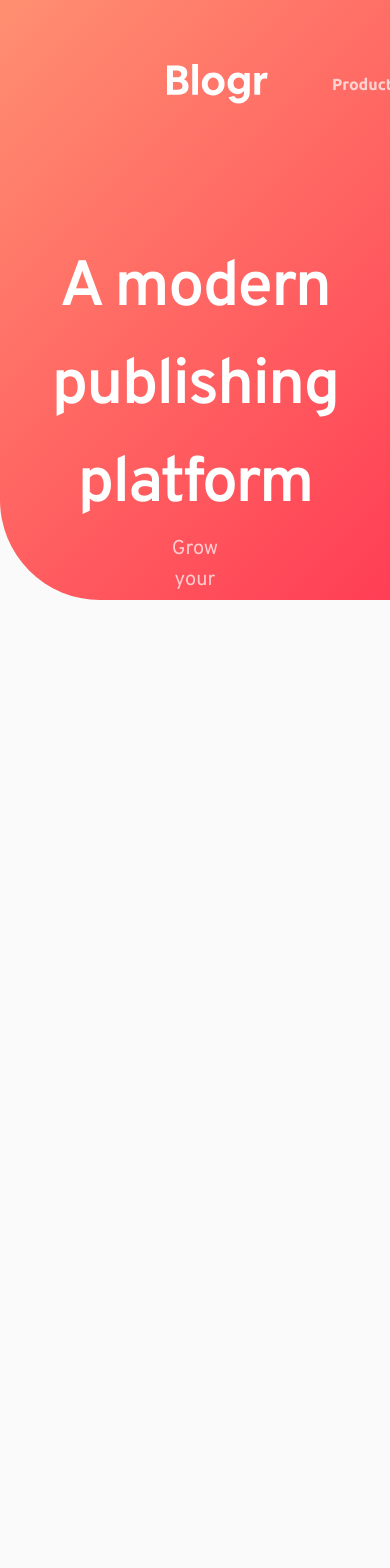
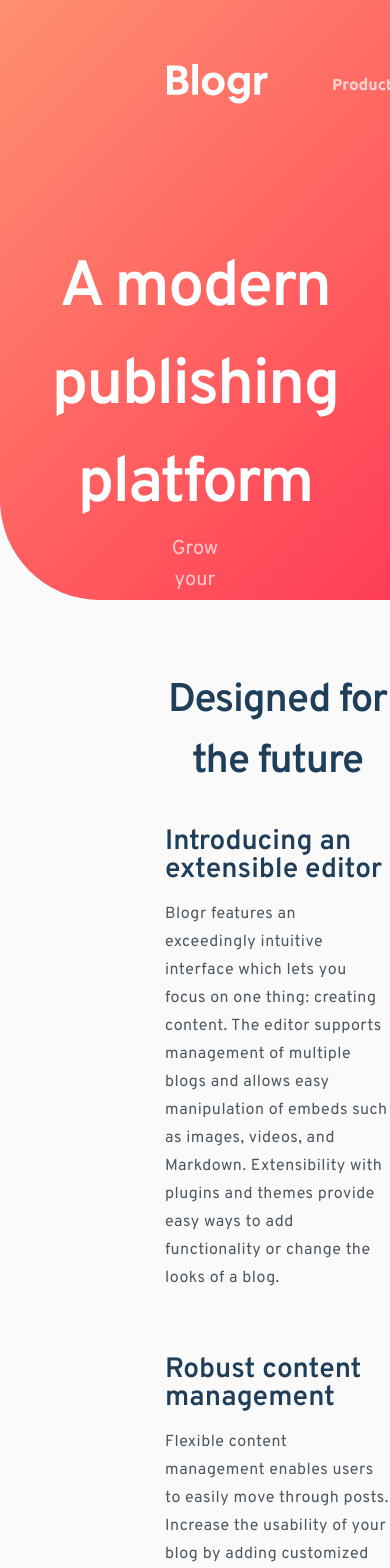
Before and after one commit to caarlosdamian/blogr-landing-page, a React (Vite) app: page / in a window 390 px wide. Shown: the top 1568 px of the page. Before the commit the page ends 844 px from the top, so only its background shows below. Built offline with nearby package versions, Linux system fonts and the light colour scheme.

Commit message:
added feature section with responsive desing

```diff
--- a/src/App.tsx
+++ b/src/App.tsx
@@ -1,10 +1,12 @@
 import "./App.scss";
+import { Features } from "./sections/features/Features";
 import { Header } from "./sections/header/Header";
 
 function App() {
 
   return <div className="App">
     <Header/>
+    <Features/>
   </div>;
 }
 
--- /dev/null
+++ b/src/sections/features/Features.scss
@@ -0,0 +1,133 @@
+.features-container {
+    padding-left: 165px;
+    padding-right: 0;
+    padding-bottom: 0;
+    padding-top: 71px;
+    height: 900px;
+
+    @media (max-width: 375px) {
+        padding: 100px 24px;
+        height: 100%;
+    }
+
+    .feature-title {
+        font-family: 'Overpass';
+        font-style: normal;
+        font-weight: 600;
+        font-size: 40px;
+        line-height: 61px;
+        text-align: center;
+        letter-spacing: -1.2px;
+        color: #1F3E5A;
+
+        @media (max-width: 375px) {
+            font-family: 'Overpass';
+            font-style: normal;
+            font-weight: 600;
+            font-size: 28px;
+            line-height: 43px;
+            text-align: center;
+            letter-spacing: -0.84px;
+            color: #1F3E5A;
+        }
+    }
+
+    .features-wrapper {
+        display: flex;
+        align-items: center;
+        justify-content: space-between;
+        position: relative;
+        height: 100%;
+        overflow: hidden;
+
+        @media (max-width: 375px) {
+            flex-direction: column;
+            display: grid;
+            grid-template-columns: repeat(1, 1fr);
+        }
+
+        .features-wrapper_left {
+            display: flex;
+            flex-direction: column;
+            gap: 64px;
+            margin-top: 93px;
+
+
+
+            .features-wrapper_left-item {
+                display: flex;
+                align-items: flex-start;
+                justify-content: flex-start;
+                flex-direction: column;
+                max-width: 540px;
+                gap: 16px;
+
+
+                .features-wrapper_left-item-title {
+                    font-family: 'Overpass';
+                    font-style: normal;
+                    font-weight: 600;
+                    font-size: 28px;
+                    line-height: 28px;
+                    color: #1F3E5A;
+
+                    @media (max-width: 375px) {
+                        font-weight: 600;
+                        font-size: 28px;
+                        line-height: 32px;
+                        text-align: center;
+                        color: #1F3E5A;
+                        max-width: 318px;
+                    }
+
+                }
+
+                .features-wrapper_left-item-text {
+                    font-family: 'Overpass';
+                    font-style: normal;
+                    font-weight: 400;
+                    font-size: 16px;
+                    line-height: 28px;
+                    letter-spacing: 0.5px;
+                    color: #4C5862;
+
+                    @media (max-width: 375px) {
+                        font-weight: 400;
+                        font-size: 16px;
+                        line-height: 28px;
+                        text-align: center;
+                        letter-spacing: 0.5px;
+                        color: #4C5862;
+                    }
+                }
+            }
+
+        }
+    }
+}
+
+
+.features-wrapper_right {
+    @media (max-width: 375px) {
+        grid-row: 1/2;
+        display: flex;
+        align-items: center;
+        justify-content: center;
+    }
+
+    .wrapper_right-img {
+        width: 885px;
+        height: 882px;
+        position: absolute;
+        top: 0px;
+        left: 650px;
+        z-index: 9999;
+
+        @media (max-width: 375px) {
+            width: 100%;
+            height: 326px;
+            margin-top: 38px;
+            position: static;
+        }
+    }
+}
--- /dev/null
+++ b/src/sections/features/Features.tsx
@@ -0,0 +1,49 @@
+import React from "react";
+import { useWindowSize } from "../../hooks/useWindowsize";
+import background1 from "../../images/illustration-editor-desktop.svg";
+import background2 from "../../images/illustration-editor-mobile.svg";
+import "./Features.scss";
+
+export const Features = () => {
+  const { width } = useWindowSize();
+  return (
+    <div className="features-container">
+      <h1 className="feature-title">Designed for the future</h1>
+      <div className="features-wrapper">
+        <div className="features-wrapper_left">
+          <div className="features-wrapper_left-item">
+            <span className="features-wrapper_left-item-title">
+              Introducing an extensible editor
+            </span>
+            <span className="features-wrapper_left-item-text">
+              Blogr features an exceedingly intuitive interface which lets you
+              focus on one thing: creating content. The editor supports
+              management of multiple blogs and allows easy manipulation of
+              embeds such as images, videos, and Markdown. Extensibility with
+              plugins and themes provide easy ways to add functionality or
+              change the looks of a blog.
+            </span>
+          </div>
+          <div className="features-wrapper_left-item">
+            <span className="features-wrapper_left-item-title">
+              Robust content management
+            </span>
+            <span className="features-wrapper_left-item-text">
+              Flexible content management enables users to easily move through
+              posts. Increase the usability of your blog by adding customized
+              categories, sections, format, or flow. With this functionality,
+              you’re in full control.
+            </span>
+          </div>
+        </div>
+        <div className="features-wrapper_right">
+          <img
+            src={width <= 375 ? background2 : background1}
+            alt={width <= 375 ? 'background2' : 'background1'}
+            className="wrapper_right-img"
+          />
+        </div>
+      </div>
+    </div>
+  );
+};
--- a/src/sections/header/Header.tsx
+++ b/src/sections/header/Header.tsx
@@ -6,7 +6,7 @@
 import close from "../../images/icon-close.svg";
 import arrowdown from "../../images/icon-arrow-dark.svg";
 import background4 from "../../images/bg-pattern-circles.svg"; //tercero
-import background1 from "../../images/illustration-editor-desktop.svg"; //segundo
+ //segundo
 import background2 from "../../images/illustration-laptop-desktop.svg"; //cuarto
 import background3 from "../../images/illustration-phones.svg"; //tercero
 
@@ -15,7 +15,7 @@
 import { Button } from "../../components/button/Button";
 import { Box } from "../../components/box/Box";
 import { useWindowSize } from "../../hooks/useWindowsize";
-import { NavbarBox } from "../../components/navbarBox/navbarBox";
+import { NavbarBox } from "../../components/navbarBox/NavbarBox";
 
 export const Header = () => {
   const [active, setactive] = useState({ active: false, name: "" });
@@ -46,6 +46,7 @@
                     onClick={() =>
                       setactive({ active: !active.active, name: item.name })
                     }
+                    key={Math.random()}
                   >
                     <span
                       className={`navbaritem ${
```
